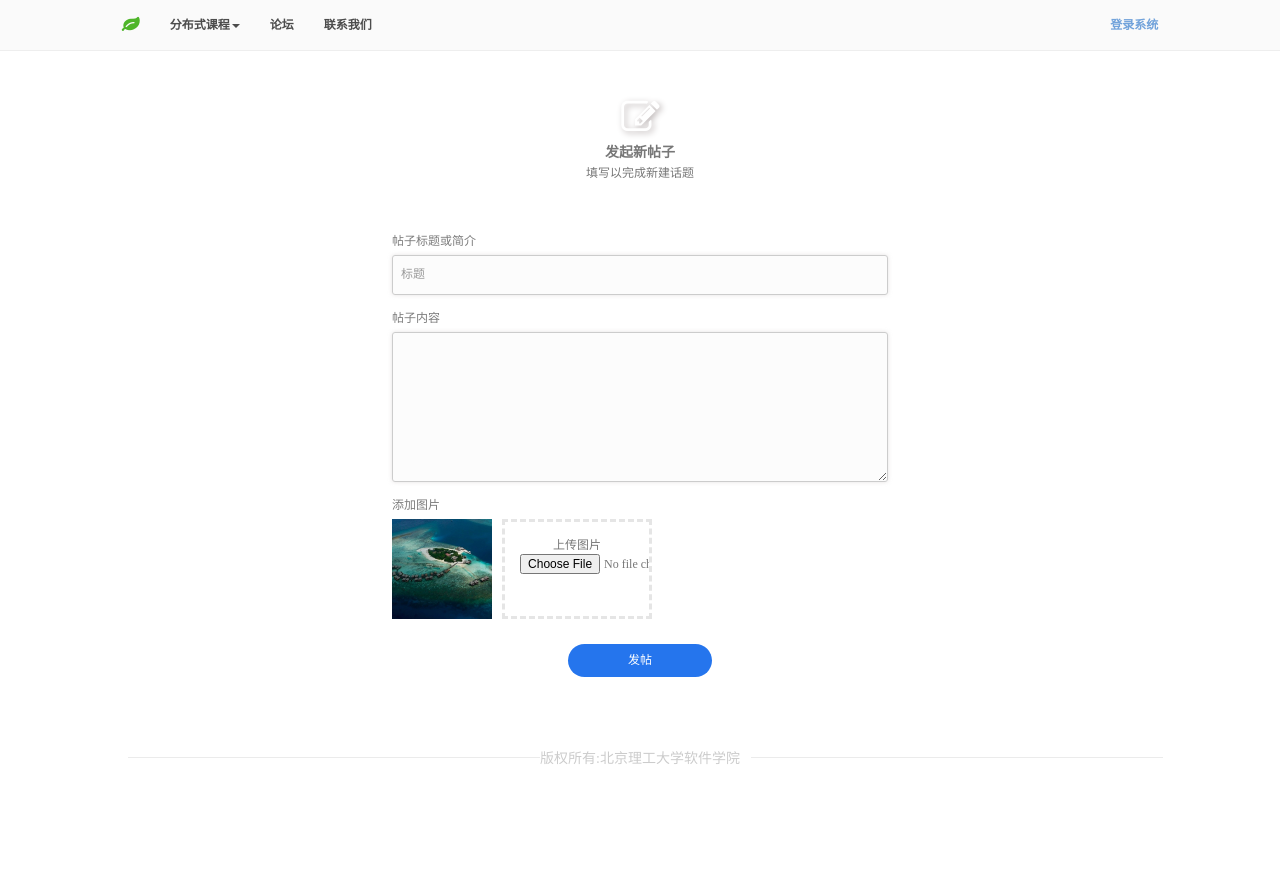
After one commit to ChenXL581X/Distributed-Course-Website, a PHP site: page /newPost.php in a window 1280 px wide. The commit adds this page. Run offline with PHP 8.4, Linux system fonts and the light colour scheme.

Commit message:
新建话题

```diff
--- a/HQDC/css/custom.css
+++ b/HQDC/css/custom.css
@@ -1,7 +1,8 @@
 *{
-	font-family: "微软雅黑";
+
     font-family: "Helvetica Neue", Helvetica, Arial, sans-serif;
     font-weight: normal;
+    font-family: "微软雅黑";
 
     margin:0;
     padding:0;
@@ -20,6 +21,7 @@ html,body{
     min-height: 400px;
 
 }
+
 .nav{
     overflow-x:visible !important;
 }
@@ -39,7 +41,7 @@ html, body, div, span, object, iframe, p, blockquote, pre, a, abbr, acronym, add
     background: transparent;
 }
 .navbar-default .navbar-nav>li>a {
-    color: #6d6767;
+    color: #4c4c4c;
     font-weight: bold;
     font-size: 12px;
 }
@@ -110,6 +112,9 @@ label{
 }
 .space{
     height: 5px;
+}
+.padding{
+    padding:20px;
 }
 .input-icon {
     position:relative;
--- /dev/null
+++ b/HQDC/css/global.css
@@ -0,0 +1,20 @@
+div.messages-box{
+    position: fixed;
+    right: -300px;
+    top: 30px;
+    background: #2196F3;
+    font-size: 13px;
+    width: auto;
+    height: 55px;
+    padding: 18px;
+    color: #fff;
+    transition: all .3s;
+    min-width: 150px;
+    max-width: 300px;
+ /*   box-shadow: 0 0 50px #DEDEDE;*/
+    z-index: 10000;
+
+}
+div.messages-box.show{
+	right: 10px;
+}
--- a/HQDC/css/nav.css
+++ b/HQDC/css/nav.css
@@ -34,3 +34,6 @@ a.message{
 
     display: inline-block !important;
 }
+.navbar-default .navbar-nav.navbar-right>li>a.log{
+        color: #72A3DB;
+}
--- /dev/null
+++ b/HQDC/css/newPost.css
@@ -0,0 +1,71 @@
+.new-post{
+  font-size: 12px;
+  margin-top: 30px;
+}
+h6{
+  font-size: 14px;
+  font-weight: bold;
+  margin-bottom: 5px;
+}
+p{
+  font-size: 12px;
+}
+.center .fa{
+    font-size: 35px;
+    color: #FFFFFF;
+    padding-bottom:10px;
+
+    text-shadow: 2px 2px 6px #BAB3B3;
+}
+.new-post label{
+  font-weight: normal !important;
+  color: #7C7C7C;
+  font-size: 12px !important;
+  margin-bottom: 5px;
+}
+.new-post .form-control{
+  box-shadow: none;
+  font-size: 12px;
+  padding: 8px;
+  box-shadow: 0 0 4px rgba(221, 216, 216, 0.74), 0 0 0px 1002px #FCFCFC inset;
+
+}
+.new-post input.form-control{
+  height: 40px;
+
+}
+.new-post textarea.form-control{
+  height: 150px;
+
+}
+.clear-both{
+  margin-bottom: 20px;
+}
+.center .btn.btn-default{
+  background: #2575ed;
+  color: #fff;
+  border:none;
+  padding:8px;
+  padding-left: 60px;
+  padding-right: 60px;
+  border-radius: 20px;
+}
+.img-box{
+
+  float: left;
+}
+.img-box img{
+  height: 100px;
+  width: 100px;
+  margin-right: 10px;
+}
+.tools-droparea {
+    float: left;
+    width: 150px;
+    height: 100px;
+
+    overflow:hidden;
+    text-align: center;
+    padding:15px;
+    border:3px dashed rgba(0,0,0,0.1);
+}
--- a/HQDC/forum.php
+++ b/HQDC/forum.php
@@ -105,10 +105,10 @@ $postData = $post->data();
 
 
 	      	<div class="section">
-	      	<button class="btn btn-smaller btn-default new">
+	      	<a href="newPost.php" class="btn btn-smaller btn-default new">
 	      		<i class="fa fa-plus"></i>
 	      		<span>点此创建新话题</span>
-	      	</button>
+	      	</a>
 	      	</div>
 	      	<div class="section">
 	      		<b>键入标题和内容以快速发帖</b>
--- a/HQDC/includes/footer.php
+++ b/HQDC/includes/footer.php
@@ -1,7 +1,26 @@
  <footer>
 	<span>版权所有:北京理工大学软件学院</span>
 </footer>
-    </body>
+
  <script src="bootstrap/js/bootstrap.min.js"></script>
+ <script src="js/global.js"></script>
+  <?php
+  	$url = $_SERVER['REQUEST_URI'];
+	$url = substr($url, strrpos($url,'/')+1, -4);
 
+	$message =  Session::flash("$url");
+	if($message!=''){
+		?>
+	<script type='text/javascript'>
+
+		$('body').showMessage("<?php echo $message?>",3000);
+	</script>
+
+
+
+	<?php
+	}
+	?>
+
+  </body>
 </html>
--- a/HQDC/includes/header.php
+++ b/HQDC/includes/header.php
@@ -22,6 +22,7 @@ require_once "core/init.php";
     <link rel="stylesheet" type="text/css" href="css/custom.css">
     <link rel="stylesheet" type="text/css" href="css/nav.css">
     <link rel="stylesheet" type="text/css" href="css/loader.css">
+    <link rel="stylesheet" type="text/css" href="css/global.css">
      <!-- jQuery (necessary for Bootstrap's JavaScript plugins) -->
     <script src="js/jquery-2.0.3.min.js"></script>
     <!-- Include all compiled plugins (below), or include individual files as needed -->
--- a/HQDC/includes/nav.php
+++ b/HQDC/includes/nav.php
@@ -1,4 +1,7 @@
+<?php
+$user = new User();
 
+?>
 <nav class="navbar navbar-default navbar-fixed-top">
   <div class="container-fluid">
     <div class="row">
@@ -41,11 +44,14 @@
             </div>
 
           </form> -->
+
           <ul class="nav navbar-nav navbar-right">
-            <li class="hidden"><a href="login.php">登录</a></li>
 
 
-            <li>
+            <?php if($user->isLoggedIn()){
+
+              ?>
+            <li >
               <a class="message" href="info.php#tab44">
                 <i class="fa fa-bell-o toggle-img"><font>3</font></i>
               </a>
@@ -55,9 +61,17 @@
             </li>
 
             <li>
-              <a href="login.php">注销</a>
+              <a class="log" href="logout.php">注销</a>
             </li>
-            <li class="hidden dropdown">
+            <?php
+
+            }else{
+            ?>
+            <li><a class="log" href="login.php">登录系统</a></li>
+            <?php
+              }
+            ?>
+          <!--   <li class="hidden dropdown">
               <a href="#" class="dropdown-toggle" data-toggle="dropdown" role="button" aria-haspopup="true" aria-expanded="false">Dropdown <span class="caret"></span></a>
               <ul class="dropdown-menu">
                 <li><a href="#">Action</a></li>
@@ -66,7 +80,7 @@
                 <li role="separator" class="divider"></li>
                 <li><a href="#">Separated link</a></li>
               </ul>
-            </li>
+            </li> -->
           </ul>
         </div><!-- /.navbar-collapse -->
       </div><!-- /.container-fluid -->
--- /dev/null
+++ b/HQDC/js/global.js
@@ -0,0 +1,19 @@
+(function(){
+
+	$.fn.showMessage = function(message,delay){
+
+		var box = $("<div/>",{
+			class : 'messages-box',
+			html : message
+		});
+		this.append(box);
+		box.addClass("show");
+		box.delay(delay).promise().done(function(){
+			box.removeClass("show").delay(1000).promise().done(function(){
+				box.remove();
+			});
+		});
+
+	};
+	//$(".main").showMessage("您已成功登录本系统，现在可以进行用户操作",4000);
+})();
--- a/HQDC/login_run.php
+++ b/HQDC/login_run.php
@@ -31,7 +31,7 @@ if (Input::exists('post')) {
 
             if ($login) {
 
-            	Session::flash('home',"您已经成功登陆");
+            	Session::flash('index',"您已经成功登陆");
 
                 Redirect::to('index.php');
             } else {
--- /dev/null
+++ b/HQDC/logout.php
@@ -0,0 +1,5 @@
+<?php
+require_once 'core/init.php';
+$user = new User();
+$user->logout();
+Redirect::to('index.php');
--- /dev/null
+++ b/HQDC/newPost.php
@@ -0,0 +1,57 @@
+<?php
+	include "includes/header.php";
+?>
+<link rel="stylesheet" type="text/css" href="css/newPost.css">
+<div class="main row">
+		<div class="center">
+			<i class="fa fa-edit fa-animate"></i>
+			<h6>发起新帖子</h6>
+			<p>填写以完成新建话题</p>
+		</div>
+	<div class="col-md-10 col-md-offset-1 row padding">
+
+
+		<div class="new-post col-md-6 col-md-offset-3">
+			<form>
+			  <div class="form-group">
+			    <label for="title">帖子标题或简介</label>
+			    <input type="text" class="form-control" id="title" placeholder="标题">
+			  </div>
+
+			  <div class="form-group">
+			    <label for="context">帖子内容</label>
+			    <textarea class="form-control" id="context" placeholder=""></textarea>
+			  </div>
+			  <div class="form-group ">
+			    <label for="exampleInputFile">添加图片</label>
+			    <div class="img-box">
+			    	<img src="images/portraits/hp17.jpg">
+			    </div>
+			    <div class="tools-droparea">
+			    <div class="tools-droparea-placeholder">
+			    	上传图片<input placeholder="拖拽文件以上传" id="file" type="file" tabindex="5" name="file" data-tools="upload" data-url="upload.php">
+			    	</div>
+			    </div>
+
+			  </div>
+			 	<div class="clear-both"></div>
+
+
+			  <div class="center">
+
+			  	<button type="submit" class="btn btn-default">发帖</button>
+			  </div>
+
+			</form>
+		</div>
+
+	</div>
+
+
+</div>
+
+<script src="js/newPost.js"></script>
+
+<?php
+	include "includes/footer.php"
+?>
```
Also changed, not shown: HQDC/css/info.css (+11 -9 lines), HQDC/images/El Capitan.jpg (added), HQDC/images/Milky Way.jpg (added), HQDC/images/smoke1.jpg (added), HQDC/js/newPost.js (added).
